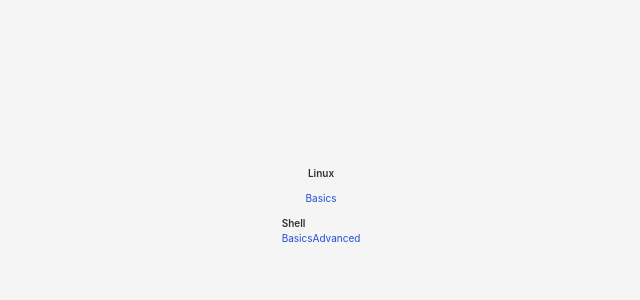
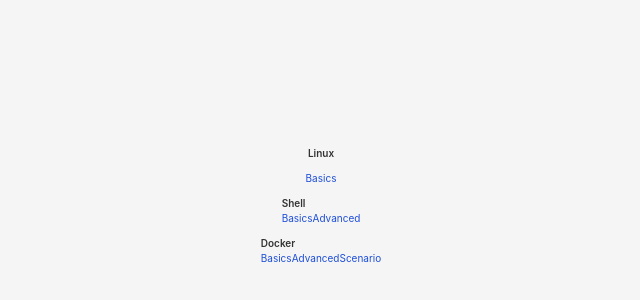
Before and after one commit to sreekanthTa/personal-site_, a Next.js app: page / in a window 1280 px wide. Shown: the part 194-494 px from the top of the page, without its empty margins (319-959 px from the left). Built offline with nearby package versions, Linux system fonts and the light colour scheme; a web font is replaced by a local one.

Commit message:
add pages

```diff
--- a/app/page.tsx
+++ b/app/page.tsx
@@ -14,6 +14,13 @@
         <Link href="/notes/shell?level=basic">Basics</Link>
         <Link href="/notes/shell?level=advanced">Advanced</Link>
       </div>
+
+      <div>
+        <h2>Docker</h2>
+        <Link href="/notes/docker?level=basic">Basics</Link>
+        <Link href="/notes/docker?level=advanced">Advanced</Link>
+        <Link href="/notes/docker?level=scenario">Scenario</Link>
+      </div>
     </div>
   );
 }
```
